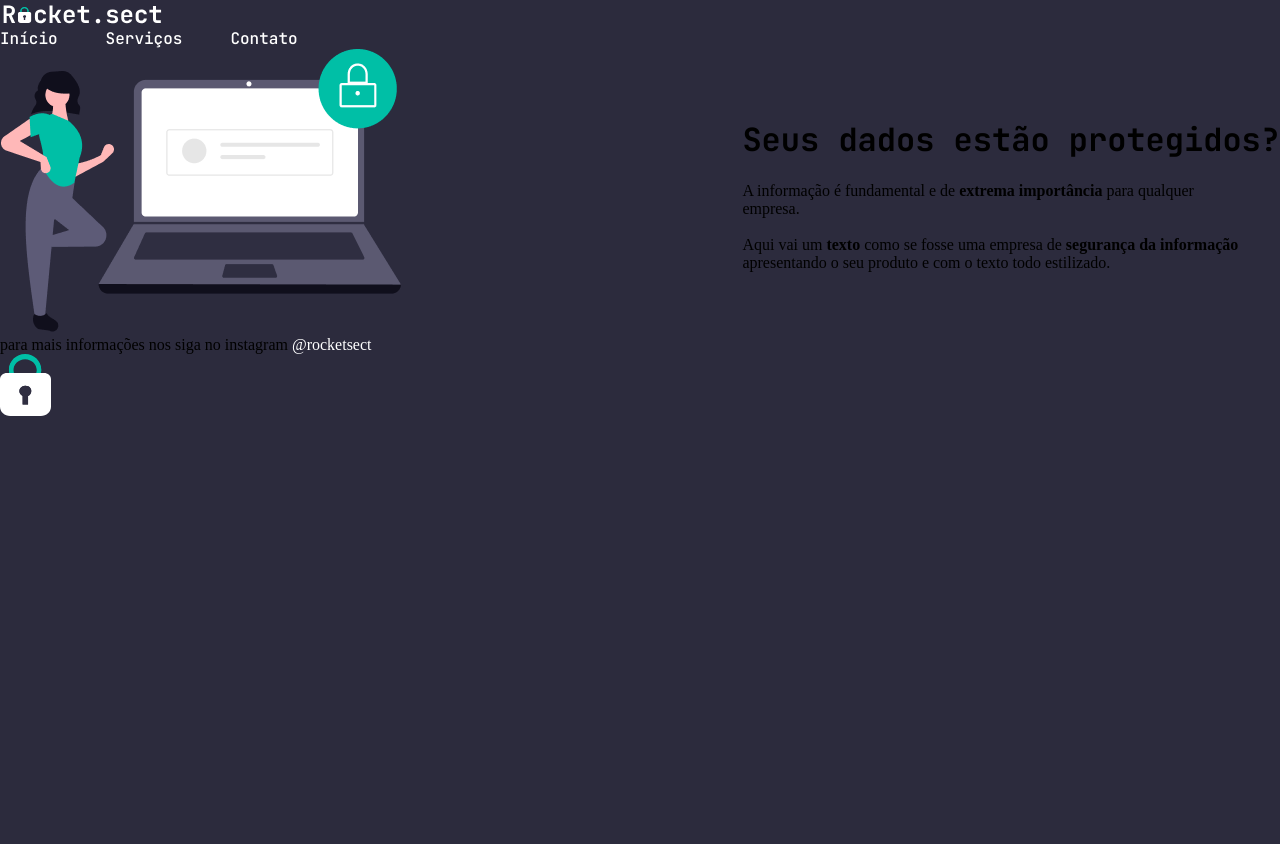
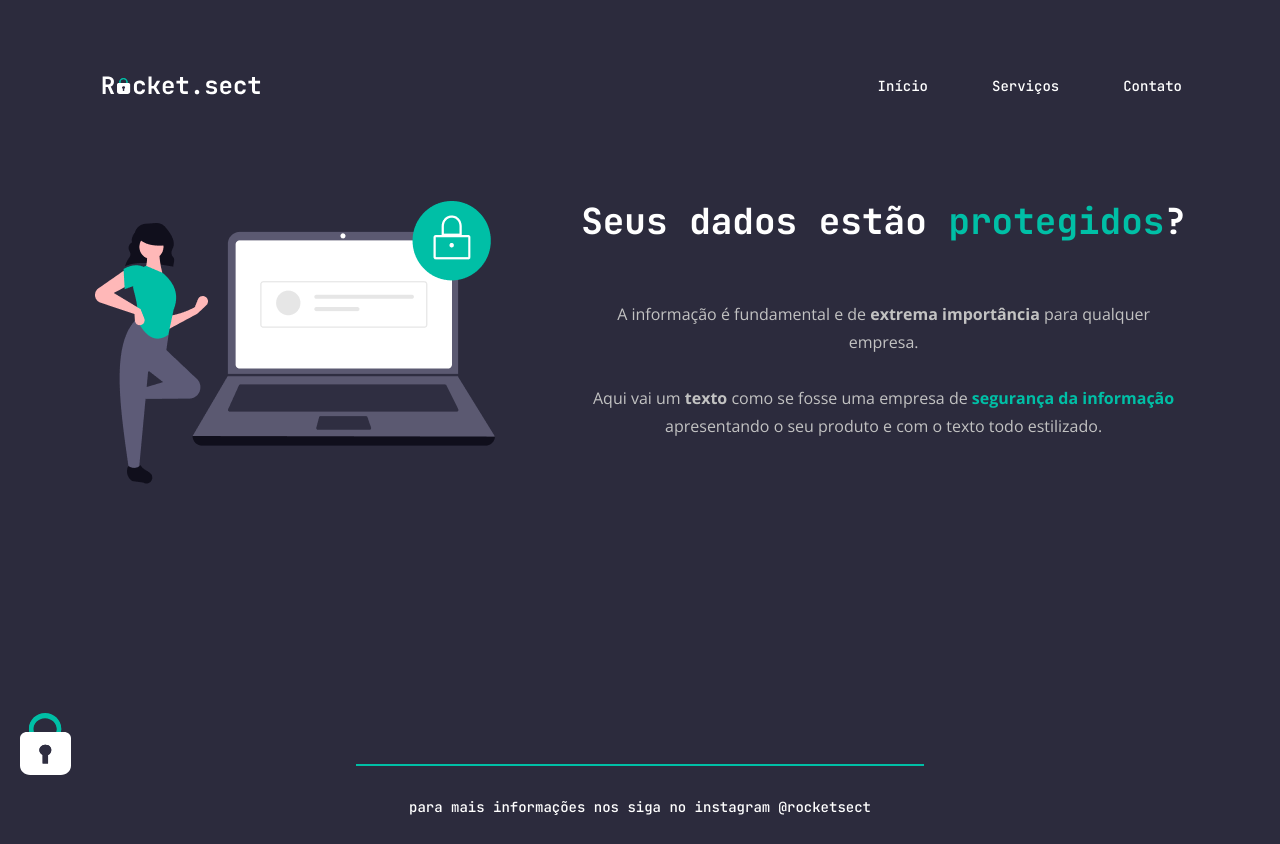
Before and after one commit to luprime/desafio-avancado-stage2, a plain HTML site: page index.html in a window 1280 px wide. Before the commit the page ends 800 px from the top, so only its background shows below. Drawn offline with nearby package versions, Linux system fonts and the light colour scheme.

Commit message:
style feito com todos os detalhes corretos

```diff
--- a/style.css
+++ b/style.css
@@ -1,60 +1,108 @@
-body {
+*{
     margin: 0;
-
-    /*colocar co no fundo da pagina*/
-    background: #2C2B3D;
-
-    /*tamanho minimo da pagina, para quebrar caso fique menor (celulares ou tablets)*/
-    min-height: 100vh;
+    padding: 0;
+    box-sizing: border-box;
 }
 
-.page {
-    width: 1000px;
-    margin: 0 auto;
-    padding-top: 65px;
+body {
+    /*colocar co no fundo da pagina*/
+    background-color: #2C2B3D;
+
+    font-family: "JetBrains Mono", monospace;
+
+    /* tamanho minimo da pagina, para quebrar caso fique menor (celulares ou tablets)
+    min-height: 100vh; */
 }
 
-/*no header distanciar o titulo da pagina do resto dos botoes*/
-nav {
+header{
     display: flex;
     justify-content: space-between;
     align-items: center;
 
-    margin-bottom: 55px;
+    margin: 71px 98px 101px 99px;
+}
 
-    /*font-family: 'JetBrains Mono';
-    font-style: normal;
-    font-weight: 500;*/
+
+ul{
+    display: flex;
+    gap: 64px;
 
 }
 
-ul{
-    display: flex;
-    gap: 48px;
+li{
+    font-size: 14px;
+    line-height: 28px;
+    font-weight: 500;
     list-style: none;
-    margin: 0;
-    padding: 0;
-
-
 }
 
 /*tirar o sublinhado do cabecalho e colocar a cor branca neles*/
-a {
-
+li a {
     text-decoration: none;
     color: #FFFFFF;
 }
 
-ul li a:hover{
-    font-weight: bold;
+main {
+    display: flex;
+    justify-content: space-between;
+    width: 1092px;
+    margin: auto;
+
+    text-align: center;
 }
 
-h1, ul{
-    font-family: 'JetBrains Mono', sans-serif;
+h1 {
+    font-size: 36px;
+    line-height: 40px;
+    color: #ffffff;
+
+    margin-bottom: 59px;
+  }
+
+  span,
+p {
+  color: #00bfa6;
 }
 
-main {
-    display: flex;
-    align-items: center;
-    justify-content: space-between;
-}
+p {
+    font-size: 16px;
+    line-height: 28px;
+    font-family: "Open Sans", sans-serif;
+
+    color: #c2c2c2;
+
+    margin-bottom: 167px;
+  }
+
+  #line {
+    width: 568px;
+    height: 0px;
+
+    border: 1px solid #00bfa6;
+
+    margin: 157px auto 27px;
+  }
+
+  footer {
+    font-size: 14px;
+    line-height: 28px;
+    font-weight: 500;
+    text-align: center;
+
+    color: #ffffff;
+
+    margin: 0 auto 23px;
+  }
+
+  footer a {
+    text-decoration: none;
+    color: #ffffff;
+  }
+
+  #lock {
+    position: fixed;
+    left: 0;
+    bottom: 0;
+
+    margin: 20px;
+  }
```
